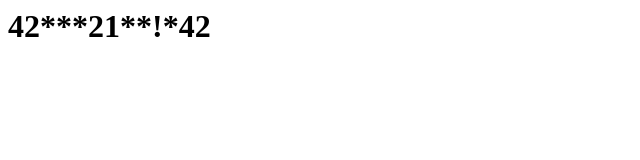
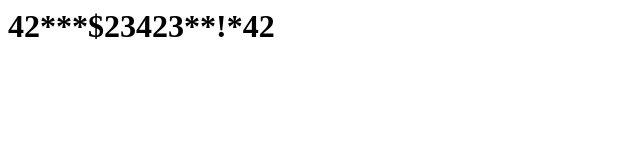
Before and after one commit to RogerSkyline/roger, a plain HTML site: page index.html in a window 1280 px wide. Shown: the whole page, without its empty margins (0-640 px from the left). Drawn offline with Linux system fonts and the light colour scheme.

Commit message:
Update index.html

```diff
--- a/index.html
+++ b/index.html
@@ -3,6 +3,6 @@
 		<title>SPRESTAY</title>
 	</head>
 	<body>
-		<h1>42***21**!*42</h1>
+		<h1>42***$23423**!*42</h1>
         </body>
 </html>
```
